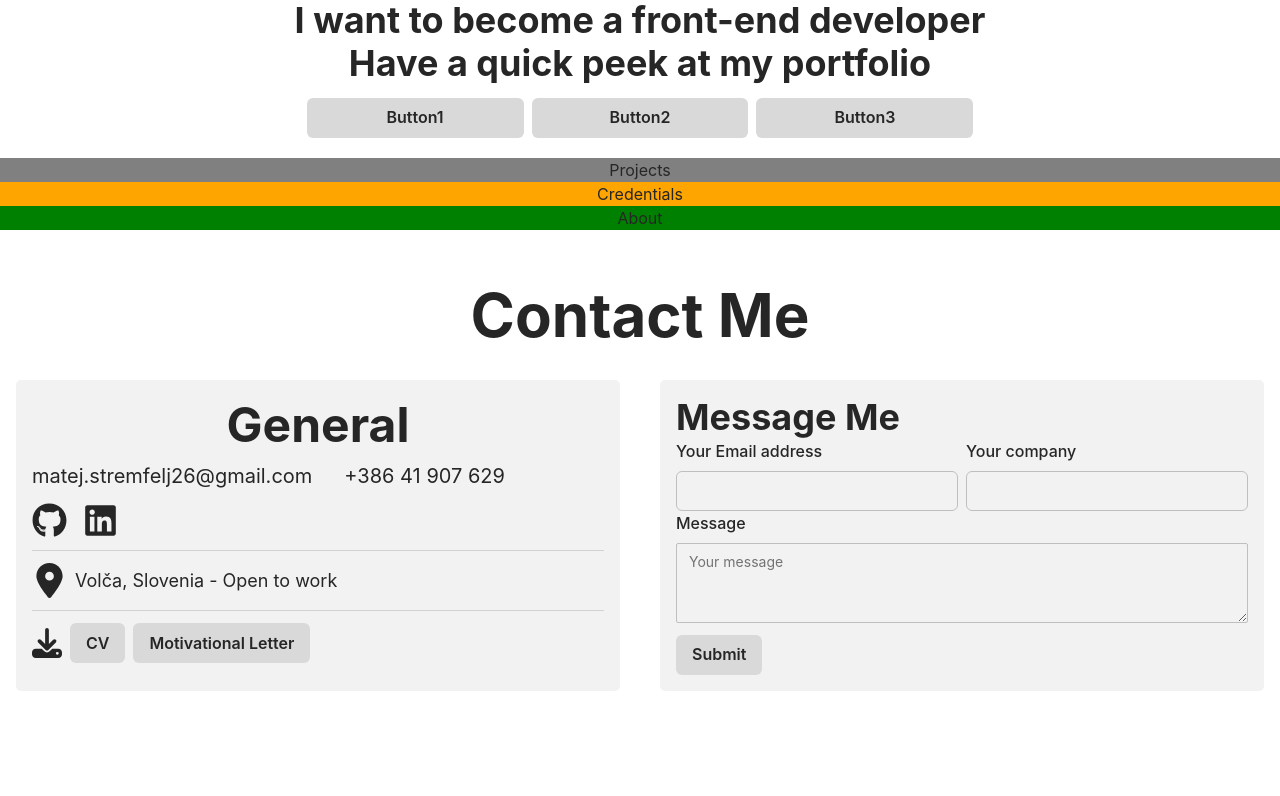
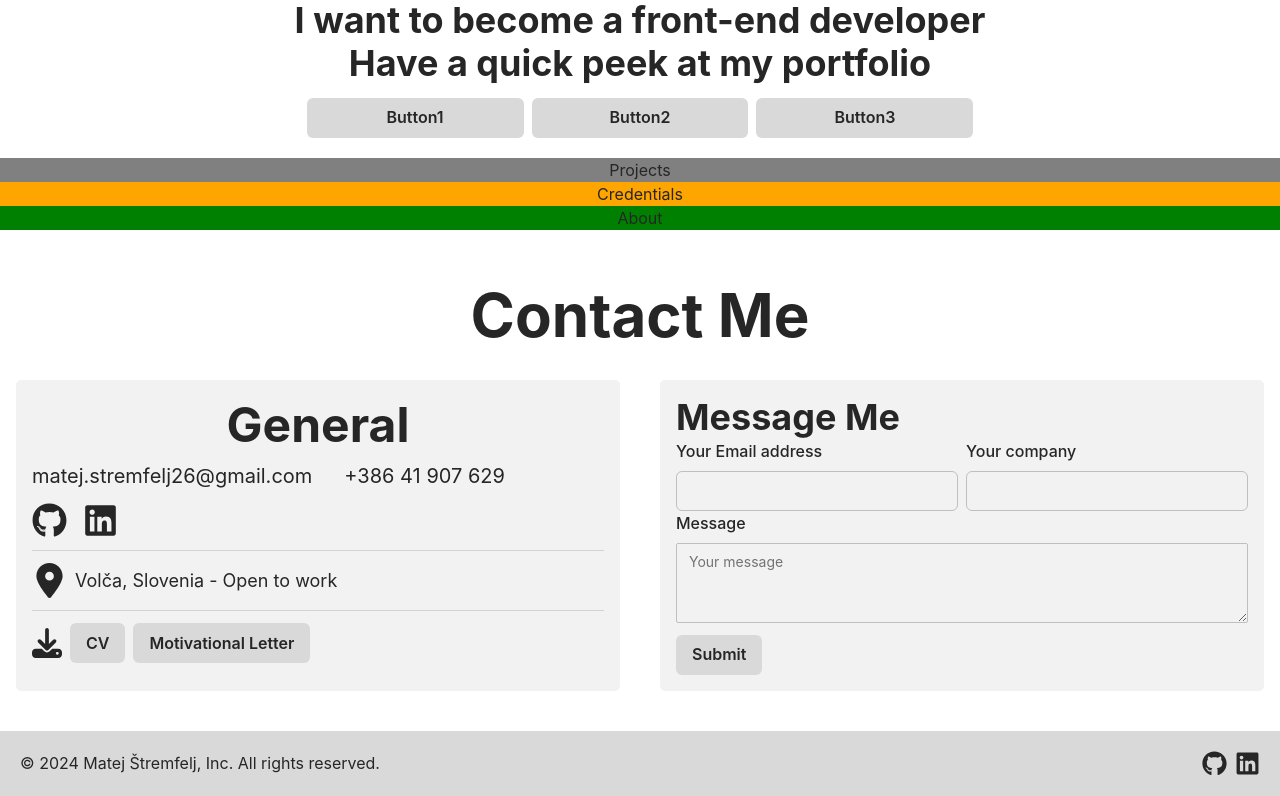
Before and after one commit to MatejGHub/Portfolio, a React (Vite) app: page / in a window 1280 px wide. Shown: the part 170-966 px from the top of the page. Before the commit the page ends 901 px from the top, so only its background shows below. Built offline with nearby package versions, Linux system fonts and the light colour scheme.

Commit message:
Making footer

```diff
--- a/src/App.tsx
+++ b/src/App.tsx
@@ -5,6 +5,7 @@ import NavBar from "./components/NavBar";
 import Hero from "./components/Hero";
 import CenteredBox from "./styles/BoxStyles"; //Styles to center the content
 import Contact from "./components/Contact";
+import Footer from "./components/Footer";
 
 function App() {
   return (
@@ -17,6 +18,7 @@ function App() {
         "credentials credentials credentials"
         "about about about"
         "contact contact contact"
+        "footer footer footer "
       `}
         templateColumns={`repeat(3, 1fr)`}
       >
@@ -42,6 +44,11 @@ function App() {
             <Contact />
           </CenteredBox>
         </GridItem>
+        <GridItem area="footer">
+          <CenteredBox>
+            <Footer />
+          </CenteredBox>
+        </GridItem>
       </Grid>
     </>
   );
--- /dev/null
+++ b/src/components/Footer.tsx
@@ -0,0 +1,65 @@
+import {
+  Box,
+  Button,
+  HStack,
+  Link,
+  Modal,
+  ModalBody,
+  ModalCloseButton,
+  ModalContent,
+  ModalHeader,
+  ModalOverlay,
+  Text,
+  useBreakpointValue,
+  useColorModeValue,
+  useDisclosure
+} from "@chakra-ui/react";
+import React from "react";
+import {
+  FaLinkedin,
+  FaGithub,
+  FaEnvelope,
+  FaFileDownload,
+  FaLink
+} from "react-icons/fa";
+import CenteredBox from "../styles/BoxStyles";
+import LinkItem from "../LinkItem";
+
+const Footer = () => {
+  const bgColor = useBreakpointValue({
+    base: "transparent",
+    md: useColorModeValue("gray.100", "gray.700")
+  });
+
+  const socialLinks = [
+    { href: "https://github.com/MatejGHub", icon: <FaGithub /> },
+    {
+      href: "https://www.linkedin.com/in/matej-%C5%A1tremfelj-ba9136283/",
+      icon: <FaLinkedin />
+    }
+  ];
+  return (
+    <>
+      <HStack
+        bg={bgColor}
+        w="100%"
+        justifyContent="space-between"
+        textAlign="center"
+        p={5}
+      >
+        <Text>© 2024 Matej Štremfelj, Inc. All rights reserved.</Text>
+        <HStack>
+          {socialLinks.map((link, id) => {
+            return (
+              <LinkItem key={id} href={link.href}>
+                {React.cloneElement(link.icon, { fontSize: "25px" })}{" "}
+              </LinkItem>
+            );
+          })}
+        </HStack>
+      </HStack>
+    </>
+  );
+};
+
+export default Footer;
```
